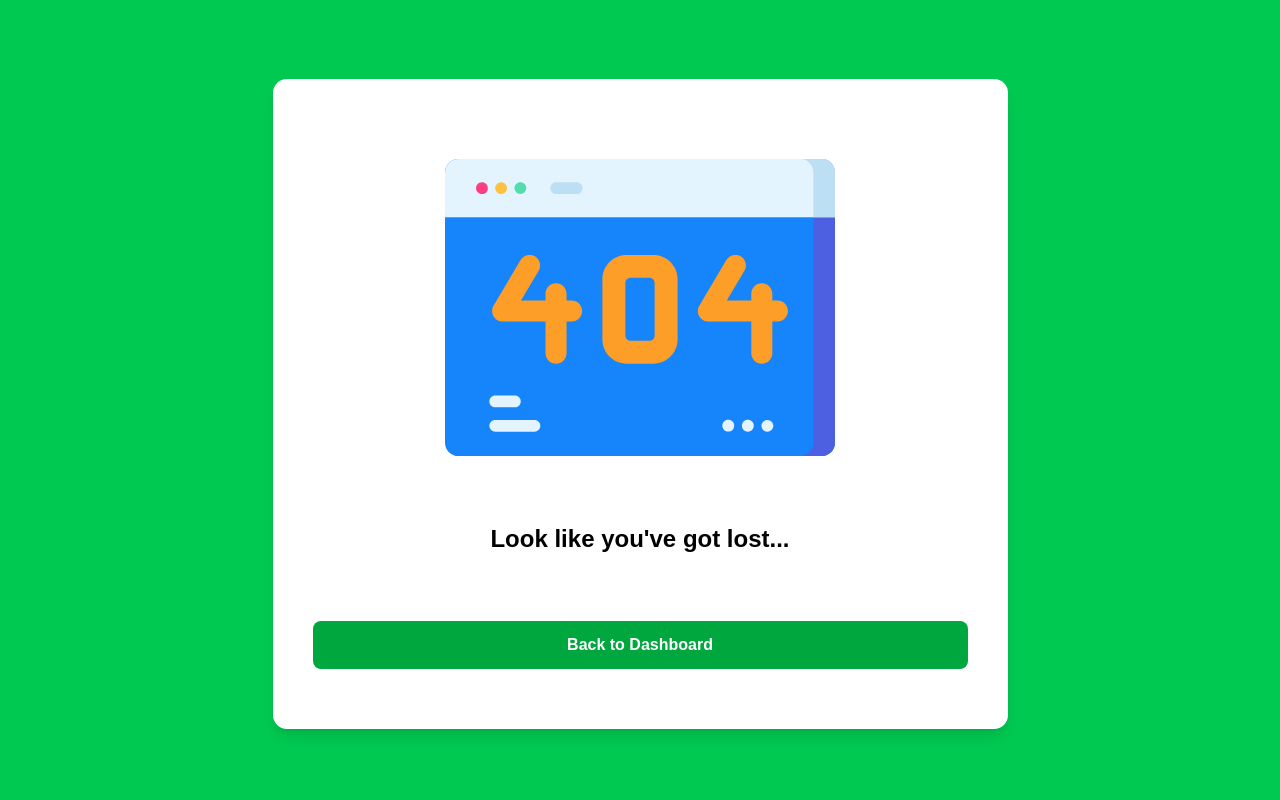
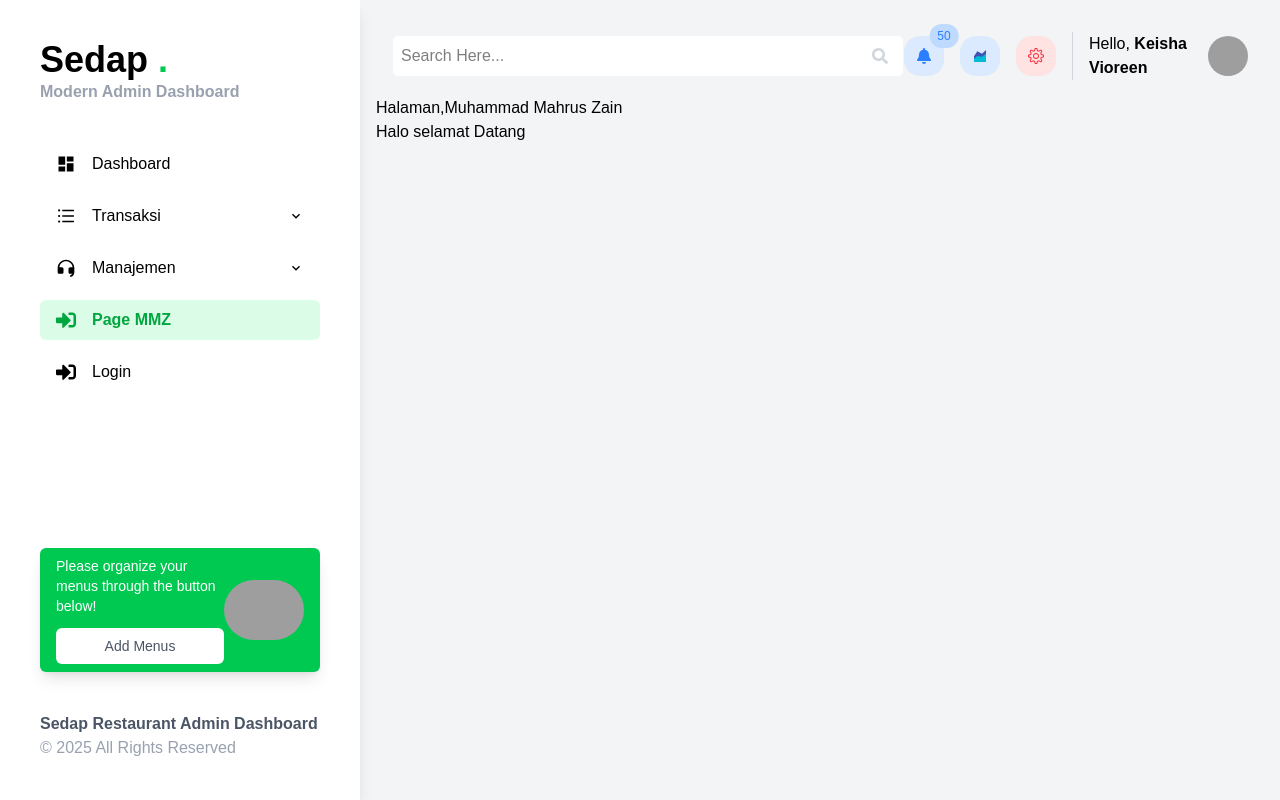
Before and after one commit to mahruszainpcr/23SIB-FWL, a React (Vite) app: page /pageMMZ in a window 1280 px wide. Built offline with nearby package versions, Linux system fonts and the light colour scheme; grey boxes are pictures that could not be loaded; a web font is replaced by a local one.

Commit message:
Naufalcommit

```diff
--- /dev/null
+++ b/src/pages/latihangit/29.jsx
@@ -0,0 +1,10 @@
+export default function PageMMZ(){
+    return (
+        <div ClassName="p-4">
+            <h1 ClassName="text-xl font-bold">Halaman,Muhammad Mahrus Zain</h1>
+            <div ClassName="mt-4 space-x-4">
+                Halo selamat Datang
+            </div>
+        </div>
+    )
+}
--- a/src/pertemuan_5/layouts/Sidebar.jsx
+++ b/src/pertemuan_5/layouts/Sidebar.jsx
@@ -108,12 +108,12 @@ export default function Sidebar() {
           {/* Page MMZ */}
           <li>
             <NavLink
-              to="/pagemmz"
+              to="/PageMMZ"
               end
               className={({ isActive }) =>
                 `${baseClass} ${isActive ? activeClass : ""}`
               }
-              aria-label="Navigate to Page MMZ"
+              aria-label="Navigate to Page MMz"
             >
               <FaSignInAlt className="mr-4 text-xl" />
               Page MMZ
--- a/src/pertemuan_5/main.jsx
+++ b/src/pertemuan_5/main.jsx
@@ -13,6 +13,7 @@ import Error from './pages/Error';
 import Login from './pages/Login';
 import Error401 from './pages/Error401';
 import MainLayout from './layouts/MainLayout';
+import PageMMZ from '../pages/latihangit/29';
 
 const App = () => {
     return (
@@ -24,6 +25,7 @@ const App = () => {
                                 <Route path="Invoice" element={<OrderInvoice />} />
                                 <Route path="customer" element={<Customer />} />
                                 <Route path="Settings" element={<CustomerSettings />} />
+                                <Route path="pageMMZ" element={<PageMMZ />} />
                 </Route>
                 <Route path='/login' element={<Login />} />
                 <Route path="*" element={<Error/>} />
--- /dev/null
+++ b/src/pertemuan_5/pages/latihangit/PageMMz.jsx
@@ -0,0 +1,10 @@
+export default function PageMMZ(){
+    return (
+        <div ClassName="p-4">
+            <h1 ClassName="text-xl font-bold">Halaman,Muhammad Mahrus Zain</h1>
+            <div ClassName="mt-4 space-x-4">
+                Halo selamat Datang
+            </div>
+        </div>
+    )
+}
```
